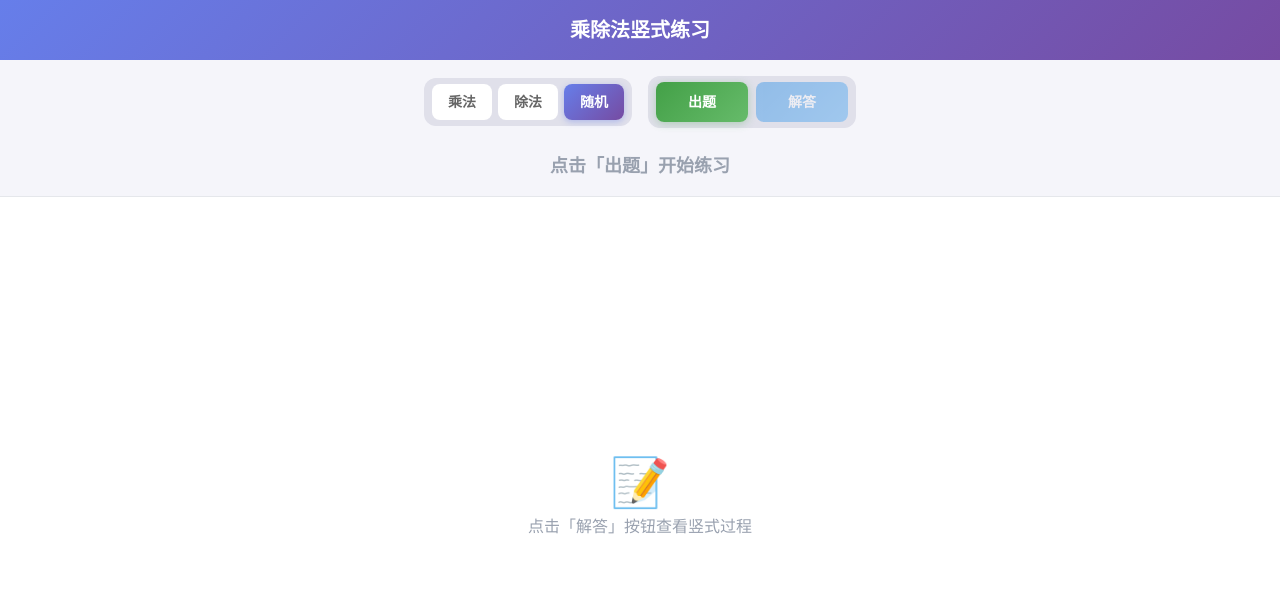
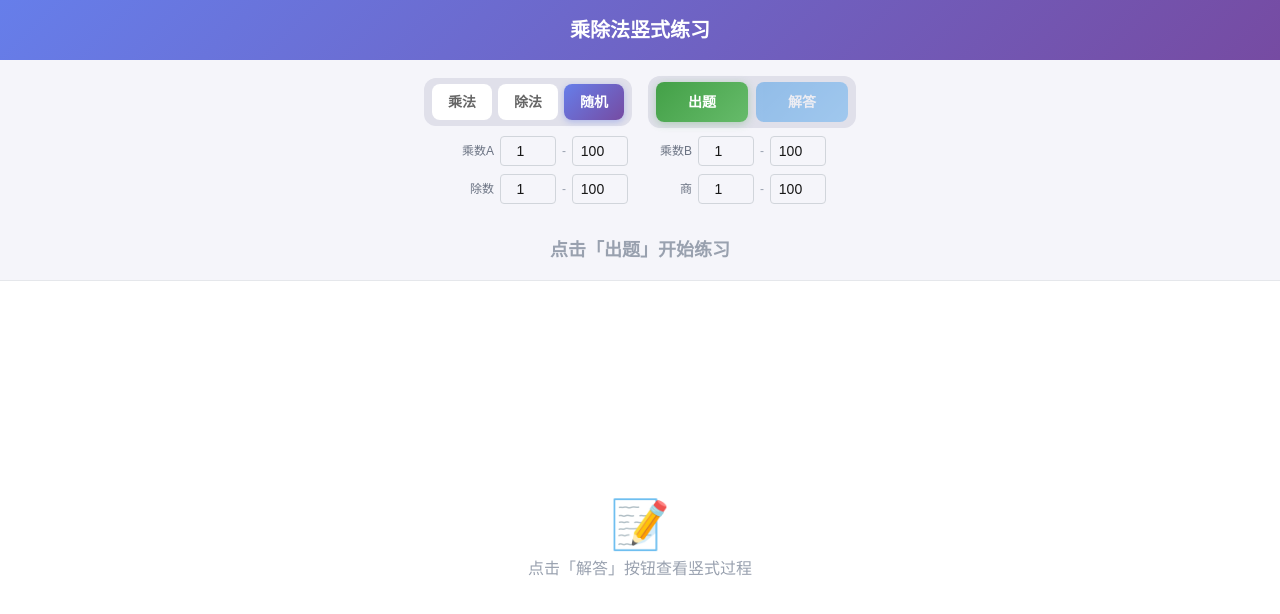
Before and after one commit to neoxie/multiply-divide, a Next.js app: page / in a window 1280 px wide. Shown: the top 614 px of the page. Built offline with nearby package versions, Linux system fonts and the light colour scheme.

Commit message:
feat: integrate useSettings hook with range settings UI in page.tsx
Add configurable number ranges for multiplication/division problems.
Settings panel shows relevant range inputs based on selected problem type.
Uses useSettings hook with localStorage persistence.

```diff
--- a/app/page.tsx
+++ b/app/page.tsx
@@ -3,6 +3,7 @@
 import { useState } from "react";
 import MultiplicationVertical from "./components/MultiplicationVertical";
 import DivisionVertical from "./components/DivisionVertical";
+import { RangeSettings, useSettings } from "./hooks/useSettings";
 
 type ProblemType = "multiplication" | "division" | "random";
 
@@ -16,18 +17,22 @@ type Problem =
   | { type: "multiplication"; a: number; b: number }
   | { type: "division"; dividend: number; divisor: number; quotient: number };
 
-function generateProblem(problemType: ProblemType): Problem {
+function randInRange({ min, max }: { min: number; max: number }): number {
+  return Math.floor(Math.random() * (max - min + 1)) + min;
+}
+
+function generateProblem(problemType: ProblemType, settings: RangeSettings): Problem {
   const isMultiplication =
     problemType === "multiplication" ||
     (problemType === "random" && Math.random() < 0.5);
 
   if (isMultiplication) {
-    const a = Math.floor(Math.random() * 100) + 1;
-    const b = Math.floor(Math.random() * 100) + 1;
+    const a = randInRange(settings.multiplierA);
+    const b = randInRange(settings.multiplierB);
     return { type: "multiplication", a, b };
   } else {
-    const divisor = Math.floor(Math.random() * 100) + 1;
-    const quotient = Math.floor(Math.random() * 100) + 1;
+    const divisor = randInRange(settings.divisor);
+    const quotient = randInRange(settings.quotient);
     const dividend = divisor * quotient;
     return { type: "division", dividend, divisor, quotient };
   }
@@ -38,8 +43,10 @@ export default function Home() {
   const [problem, setProblem] = useState<Problem | null>(null);
   const [showAnswer, setShowAnswer] = useState(false);
 
+  const { settings, updateRange } = useSettings();
+
   const handleGenerate = () => {
-    setProblem(generateProblem(problemType));
+    setProblem(generateProblem(problemType, settings));
     setShowAnswer(false);
   };
 
@@ -52,6 +59,41 @@ export default function Home() {
       ? problem.a * problem.b
       : problem.quotient
     : null;
+
+  const RangeInput = ({ label, config, configKey }: {
+    label: string;
+    config: { min: number; max: number };
+    configKey: keyof RangeSettings;
+  }) => (
+    <div className="flex items-center gap-1.5">
+      <span className="text-xs text-gray-500 font-medium w-10 text-right">{label}</span>
+      <input
+        type="number"
+        min={1}
+        max={1000}
+        value={config.min}
+        onChange={(e) => {
+          const v = parseInt(e.target.value);
+          if (!isNaN(v)) updateRange(configKey, "min", v);
+        }}
+        className="w-14 px-1.5 py-1 text-center text-sm border rounded"
+        style={{ borderColor: "#d1d5db" }}
+      />
+      <span className="text-xs text-gray-400">-</span>
+      <input
+        type="number"
+        min={1}
+        max={1000}
+        value={config.max}
+        onChange={(e) => {
+          const v = parseInt(e.target.value);
+          if (!isNaN(v)) updateRange(configKey, "max", v);
+        }}
+        className="w-14 px-1.5 py-1 text-center text-sm border rounded"
+        style={{ borderColor: "#d1d5db" }}
+      />
+    </div>
+  );
 
   return (
     <div className="flex flex-col min-h-screen">
@@ -117,6 +159,22 @@ export default function Home() {
           </div>
         </div>
 
+        {/* 设置面板 */}
+        <div className="flex flex-col items-center gap-2 px-5 py-2">
+          {(problemType === "multiplication" || problemType === "random") && (
+            <div className="flex items-center gap-6">
+              <RangeInput label="乘数A" config={settings.multiplierA} configKey="multiplierA" />
+              <RangeInput label="乘数B" config={settings.multiplierB} configKey="multiplierB" />
+            </div>
+          )}
+          {(problemType === "division" || problemType === "random") && (
+            <div className="flex items-center gap-6">
+              <RangeInput label="除数" config={settings.divisor} configKey="divisor" />
+              <RangeInput label="商" config={settings.quotient} configKey="quotient" />
+            </div>
+          )}
+        </div>
+
         {/* 题目行 */}
         <div className="px-5 py-4 text-center text-3xl font-bold text-gray-800">
           {problem ? (
```
